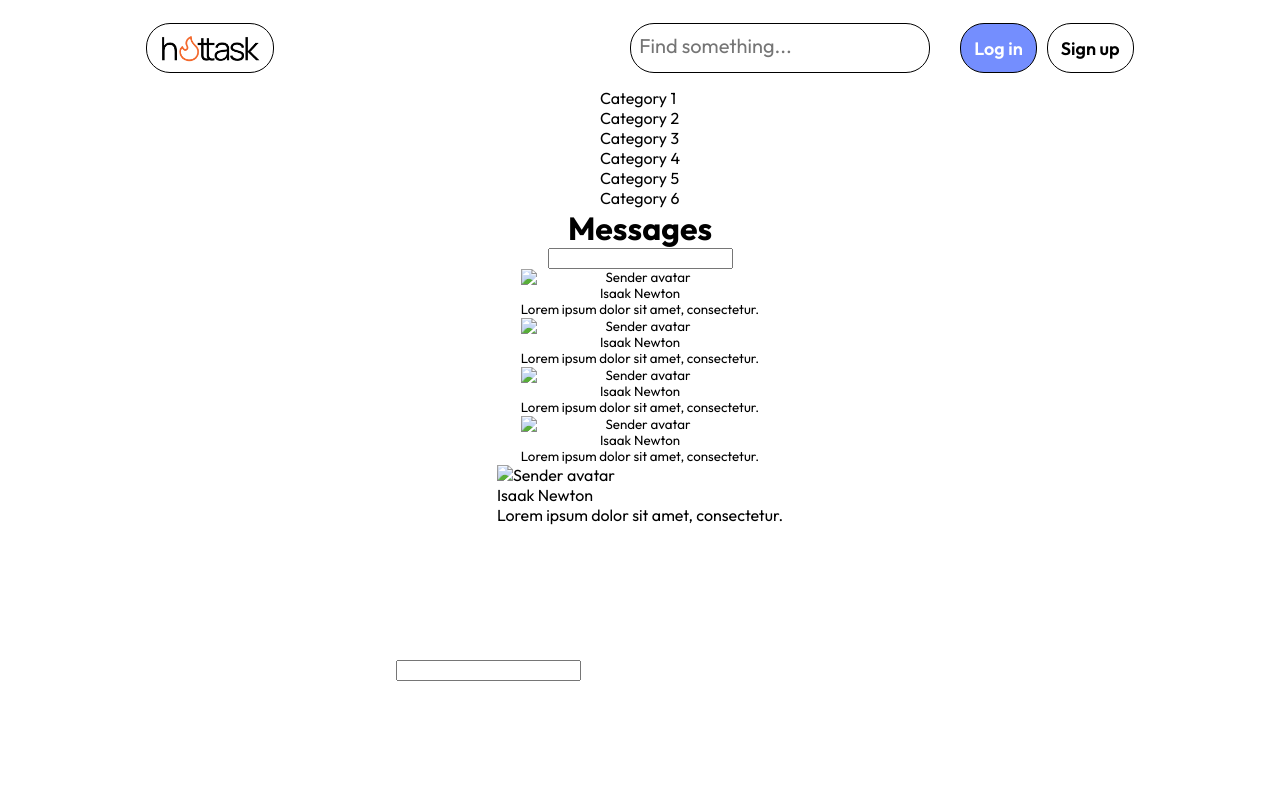
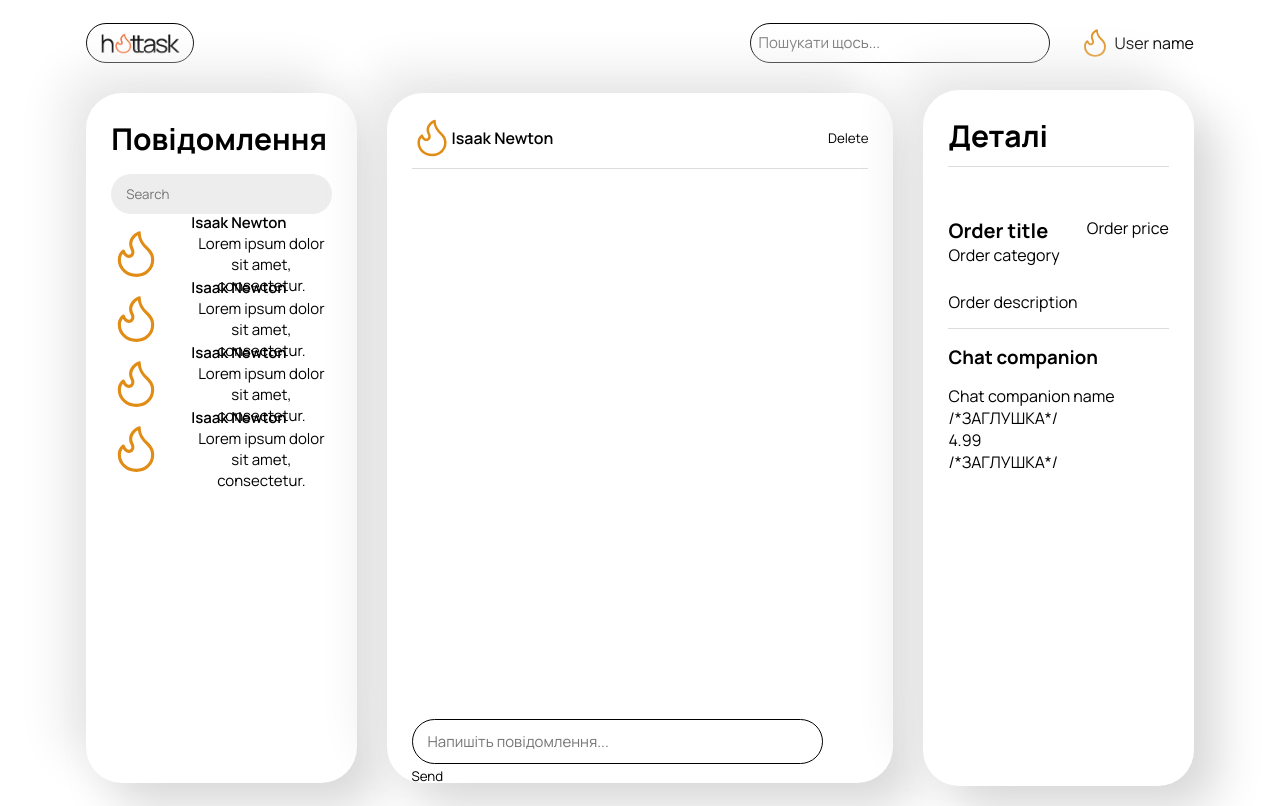
Before and after one commit to maxnevermo/testHackath0n, a website: page website/chats.html in a window 1280 px wide. Drawn offline with Linux system fonts and the light colour scheme.

Commit message:
v1.2/chats ui completed

```diff
--- a/website/chats.html
+++ b/website/chats.html
@@ -5,92 +5,126 @@
     <meta name="viewport" content="width=device-width, initial-scale=1.0">
     <link rel="preconnect" href="https://fonts.googleapis.com">
     <link rel="preconnect" href="https://fonts.gstatic.com" crossorigin>
-    <link href="https://fonts.googleapis.com/css2?family=Outfit:wght@100..900&display=swap" rel="stylesheet">
+    <link href="https://fonts.googleapis.com/css2?family=Manrope:wght@200..800&display=swap" rel="stylesheet">
     <link rel="stylesheet" href="./css/main.css">
     <link rel="stylesheet" href="./css/chats.css">
+    <link rel="shortcut icon" href="./images/site-icon.svg" type="image/x-icon">
     <title>Chats</title>
 </head>
 <body>
     <header class="header-container">
         <div class="container">
             <a class="site-logo" href="./index.html">
-                <img src="./images/logo.png" width="100" alt="company logo">
+                <img src="./images/logo.png" width="80" alt="company logo">
             </a>
 
             <div class="site-controls">
-                    <input type="text" class="task-name-input" id="taskNameInput" placeholder="Find something...">
+                    <input type="text" class="task-name-input" id="taskNameInput" placeholder="Пошукати щось...">
 
-                <div class="auth-buttons-container">
-                    <a href="./login.html" class="auth-button login-button">Log in</a>
-                    <a href="./signup.html" class="auth-button">Sign up</a>
-                </div>
+                <a class="account-container" href="./profile.html">
+                    <img width="30" src="./images/site-icon.svg" alt="User avatatar" class="user-avatar">
+                    <p class="user-name">User name</p>
+                </a>
             </div>
         </div>
     </header>
 
     <div class="container main-container">
-        <nav>
-            <ul class="nav-category-list">
-                <li class="nav-category-list-item">Category 1</li>
-                <li class="nav-category-list-item">Category 2</li>
-                <li class="nav-category-list-item">Category 3</li>
-                <li class="nav-category-list-item">Category 4</li>
-                <li class="nav-category-list-item">Category 5</li>
-                <li class="nav-category-list-item">Category 6</li>
-            </ul>
-        </nav>
 
-        <h1>Messages</h1>
-        <input class="chat-search-input" type="text">
+        <div class="chat-list-container">
+            <h1 class="chat-list-header">Повідомлення</h1>
+            <input class="chat-search-input" type="text" placeholder="Search">
             <ul class="chat-list">
                 <li class="chat-list-item">
-                <button type="button">
-                    <img src="" alt="Sender avatar">
-                    <p>Isaak Newton</p>
-                    <p>Lorem ipsum dolor sit amet, consectetur.</p>
+                    <button type="button" class="chat-open-button">
+                        <img src="./images/site-icon.svg" width="50" class="sender-avatar" alt="Sender avatar">
+                        <div class="sender-text-info">
+                            <p class="sender-name" id="senderName">Isaak Newton</p>
+                            <p class="last-message" id="lastMessage">Lorem ipsum dolor sit amet, consectetur.</p>
+                        </div>
                     </button>
                 </li>
                 <li class="chat-list-item">
-                <button type="button">
-                    <img src="" alt="Sender avatar">
-                    <p>Isaak Newton</p>
-                    <p>Lorem ipsum dolor sit amet, consectetur.</p>
+                    <button type="button" class="chat-open-button">
+                        <img src="./images/site-icon.svg" width="50" class="sender-avatar" alt="Sender avatar">
+                        <div class="sender-text-info">
+                            <p class="sender-name" id="senderName">Isaak Newton</p>
+                            <p class="last-message" id="lastMessage">Lorem ipsum dolor sit amet, consectetur.</p>
+                        </div>
                     </button>
                 </li>
                 <li class="chat-list-item">
-                <button type="button">
-                    <img src="" alt="Sender avatar">
-                    <p>Isaak Newton</p>
-                    <p>Lorem ipsum dolor sit amet, consectetur.</p>
+                    <button type="button" class="chat-open-button">
+                        <img src="./images/site-icon.svg" width="50" class="sender-avatar" alt="Sender avatar">
+                        <div class="sender-text-info">
+                            <p class="sender-name" id="senderName">Isaak Newton</p>
+                            <p class="last-message" id="lastMessage">Lorem ipsum dolor sit amet, consectetur.</p>
+                        </div>
                     </button>
                 </li>
                 <li class="chat-list-item">
-                <button type="button">
-                    <img src="" alt="Sender avatar">
-                    <p>Isaak Newton</p>
-                    <p>Lorem ipsum dolor sit amet, consectetur.</p>
+                    <button type="button" class="chat-open-button">
+                        <img src="./images/site-icon.svg" width="50" class="sender-avatar" alt="Sender avatar">
+                        <div class="sender-text-info">
+                            <p class="sender-name" id="senderName">Isaak Newton</p>
+                            <p class="last-message" id="lastMessage">Lorem ipsum dolor sit amet, consectetur.</p>
+                        </div>
                     </button>
                 </li>
             </ul>
+        </div>
 
 
+        <div class="specified-chat-container">
+            <div class="specified-chat-header">
                 <div class="companion">
-            <img src="" alt="Sender avatar">
-            <p>Isaak Newton</p>
-            <p>Lorem ipsum dolor sit amet, consectetur.</p>
+                    <div class="companion-info">
+                        <img src="./images/site-icon.svg" class="sender-avatar" width="40" alt="Sender avatar">
+                        <p class="sender-name" id="senderName">Isaak Newton</p>
+                    </div>
+                    <button type="button">Delete</button>
+                </div>
             </div>
 
-        <div class="chat-controls"></div>
-
-        <div class="messages-container"></div>
+            <div class="messages-container">
+            </div>
 
             <div class="message-field">
-            <emoji-picker style="--emoji-font-family: Apple Color Emoji"></emoji-picker>
+                <input type="text" class="task-name-input" placeholder="Напишіть повідомлення...">
+                <button type="button">Send</button>
+            </div>
+        </div>
 
-            <input type="text">
-            <svg>
-            <use href></use>
-            </svg>
+
+        <div class="details-chat-container">
+
+            <h2 class="details-chat-header">Деталі</h2>
+
+            <div class="details-chat-info">
+                <div class="details-chat-info-mainlayer">
+                    <div class="details-text-info">
+                        <h3 class="order-title" id="orderTitle">Order title</h3>
+                        <p class="order-category" id="orderCategory">Order category</p>
+                    </div>
+                    <p class="order-price" id="orderPrice">Order price</p>
+                </div>
+                <p class="order-description" id="orderDescription">Order description</p>
+            </div>
+
+            <div class="details-chat-companion">
+                <h3 class="details-chat-companion-header">Chat companion</h3>
+                <p class="chat-companion-name" id="chatCompanionName">Chat companion name</p>
+                <div class="companion-rating">
+                    /*ЗАГЛУШКА*/
+                    <p>4.99</p>
+                </div>
+                <div class="companion-location">
+                    /*ЗАГЛУШКА*/
+                    <p class="companion-location" id="companionLocation"></p>
+                </div>
+
+
+            </div>
         </div>
     </div>
 
--- a/website/css/chats.css
+++ b/website/css/chats.css
@@ -1,29 +1,22 @@
-.header-container {
+.container {
     padding: 15px;
-}
-
-.container {
-    width: 80%;
+    width: 90%;
     margin-left: auto;
     margin-right: auto;
 }
 
-.container, .site-controls, .site-logo, .auth-button, .auth-buttons-container {
+.container, .site-controls, .site-logo, .auth-button, .auth-buttons-container, .account-container, .chat-open-button, .sender-text-info, .chat-list-header, .companion, .details-chat-info-mainlayer, .companion-info{
     display: flex;
     justify-content: space-between;
     align-items: center;
-}
-
-.main-container {
-    flex-direction: column;
 }
 
 .auth-button, .search-option-selector, .site-logo {
     padding: 13px;
     border-radius: 24px;
     border: 1px black solid;
-    height: 50px;
     font-weight: 600;
+    height: 40px;
     font-size: 18px;
 }
 
@@ -31,14 +24,8 @@
     padding: 13px;
 }
 
-
-
-.search-option-selector {
-    position: absolute;
-    right: 0;
-    height: 100%;
-    padding: 0;
-    text-align: center;
+.site-controls {
+    height: 40px;
 }
 
 .task-name-input {
@@ -47,7 +34,7 @@
     border-radius: 24px;
     width: 300px;
     margin-right: 30px;
-    height: 50px;
+    height: 100%;
 }
 
 .auth-buttons-container > *:not(:last-child) {
@@ -60,7 +47,148 @@
 }
 
 .task-name-input::placeholder {
-    font-family: Outfit;
-    font-size: 20px;
+    font-family: Manrope;
+    font-size: 15px;
     padding-top: 5px;
 }
+
+.user-avatar {
+    border-radius: 50%;
+    margin-right: 5px;
+}
+
+/*MAIN CONTAINER*/
+
+.main-container {
+    height: 90vh;
+    justify-content: flex-start;
+}
+
+.chat-list-container {
+    padding: 25px;
+    height: 100%;
+    display: flex;
+    flex-direction: column;
+    width: 25%;
+    background-color: #fff;
+    border-radius: 36px;
+    box-shadow:  23px 23px 48px #d7d7d7,
+             -23px -23px 48px #e9e9e9;
+}
+
+h1 {
+    font-size: 30px;
+}
+
+.chat-search-input {
+    background-color: #ededed;
+    border-radius: 24px;
+    padding-left: 15px;
+    margin-top: 15px;
+    height: 40px;
+    border: none;
+}
+
+.sender-avatar {
+    border-radius: 50%;
+}
+
+.sender-text-info {
+    justify-content: center;
+    align-items: flex-start;
+    flex-direction: column;
+    margin-left: 30px;
+    height: 50px;
+    font-size: 15px;
+}
+
+.sender-name {
+    font-weight: 600;
+}
+
+.chat-list, .details-chat-companion {
+    margin-top: 15px;
+}
+
+.chat-list > .chat-list-item:not(:last-child) {
+    margin-bottom: 15px;
+}
+
+.specified-chat-container {
+    padding: 25px;
+    width: 47%;
+    height: 100%;
+    margin-left: 30px;
+    background-color: #fff;
+    border-radius: 36px;
+    box-shadow:  23px 23px 48px #d7d7d7,
+             -23px -23px 48px #e9e9e9;
+}
+
+.companion, .details-chat-header {
+    padding-bottom: 10px;
+    width: 100%;
+    justify-content: flex-start;
+    border-bottom: 1px solid gainsboro;
+}
+
+.companion {
+    justify-content: space-between;
+}
+
+.companion > .sender-name {
+    margin-left: 10px;
+    font-size: 20px;
+}
+
+.messages-container {
+    height: 86%;
+}
+
+.message-field {
+    width: 100%;
+    height: 7%;
+}
+
+.message-field > .task-name-input {
+    width: 90%;
+    padding: 15px;
+}
+
+.details-chat-container {
+    padding: 25px;
+    width: 25%;
+    height: 87vh;
+    margin-left: 30px;
+    background-color: #fff;
+    border-radius: 36px;
+    box-shadow:  23px 23px 48px #d7d7d7,
+             -23px -23px 48px #e9e9e9;
+}
+
+.details-chat-header {
+    font-size: 30px;
+}
+
+.order-title {
+    font-size: 20px;
+    font-weight: 700;
+}
+
+ .details-chat-info-mainlayer {
+    align-items: flex-start;
+ }
+
+.details-chat-info-mainlayer {
+    margin-top: 50px;
+ }
+
+ .order-description {
+    margin-top: 25px;
+    padding-bottom: 15px;
+    border-bottom: 1px solid gainsboro;
+ }
+
+ .chat-companion-name {
+    margin-top: 15px;
+ }
--- a/website/css/main.css
+++ b/website/css/main.css
@@ -53,5 +53,9 @@ html {
   }
 
   body {
-    font-family: Outfit, sans-serif;
+    font-family: Manrope, sans-serif;
   }
+
+  input, input::placeholder {
+    font-family: Manrope;
+  }
```
Also changed, not shown: website/index.html (+1 -0 lines), website/login.html (+1 -0 lines), website/profile.html (+1 -0 lines), website/signup.html (+3 -3 lines), website/images/site-icon.svg (added). Lines whose indentation alone changed are shown as unchanged.
